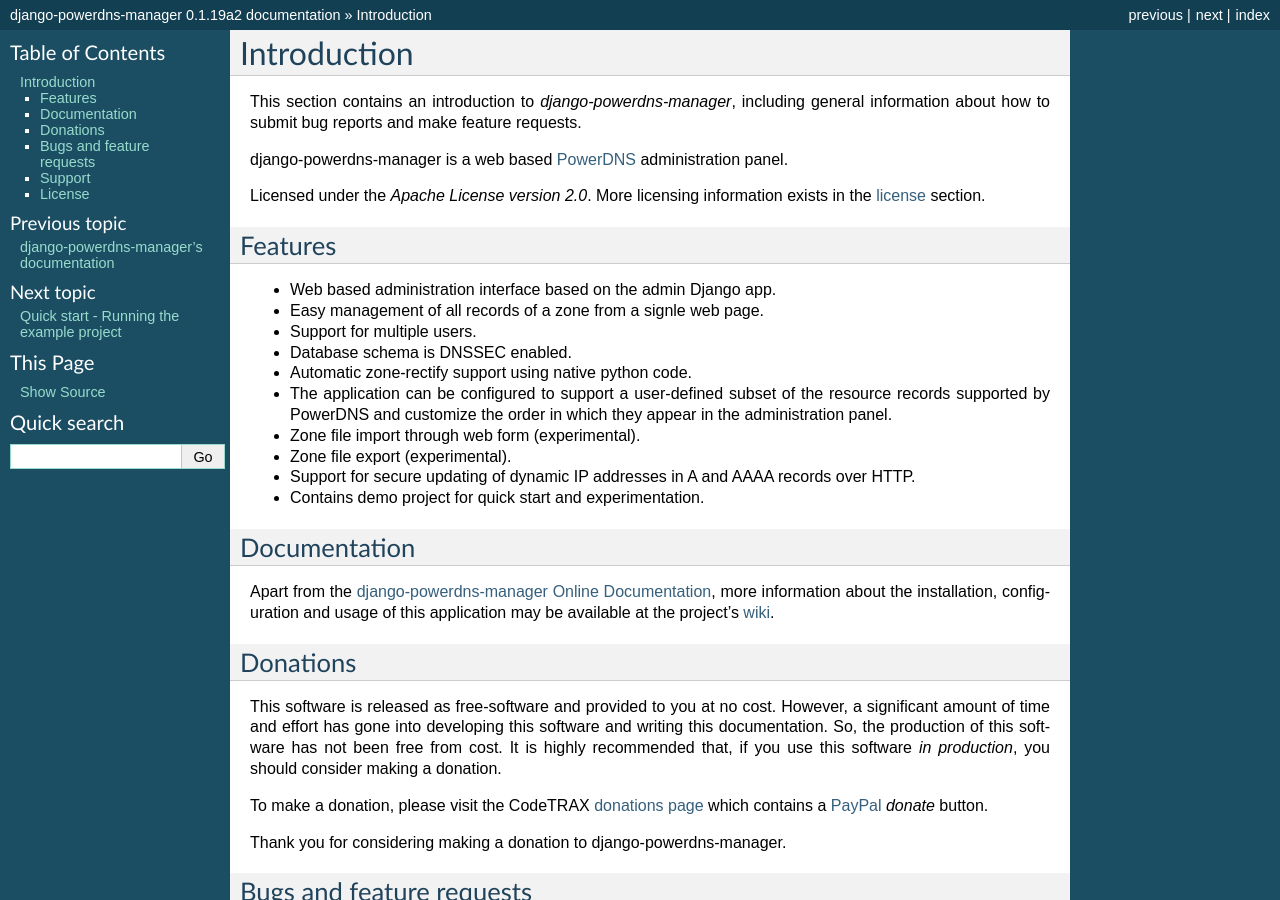
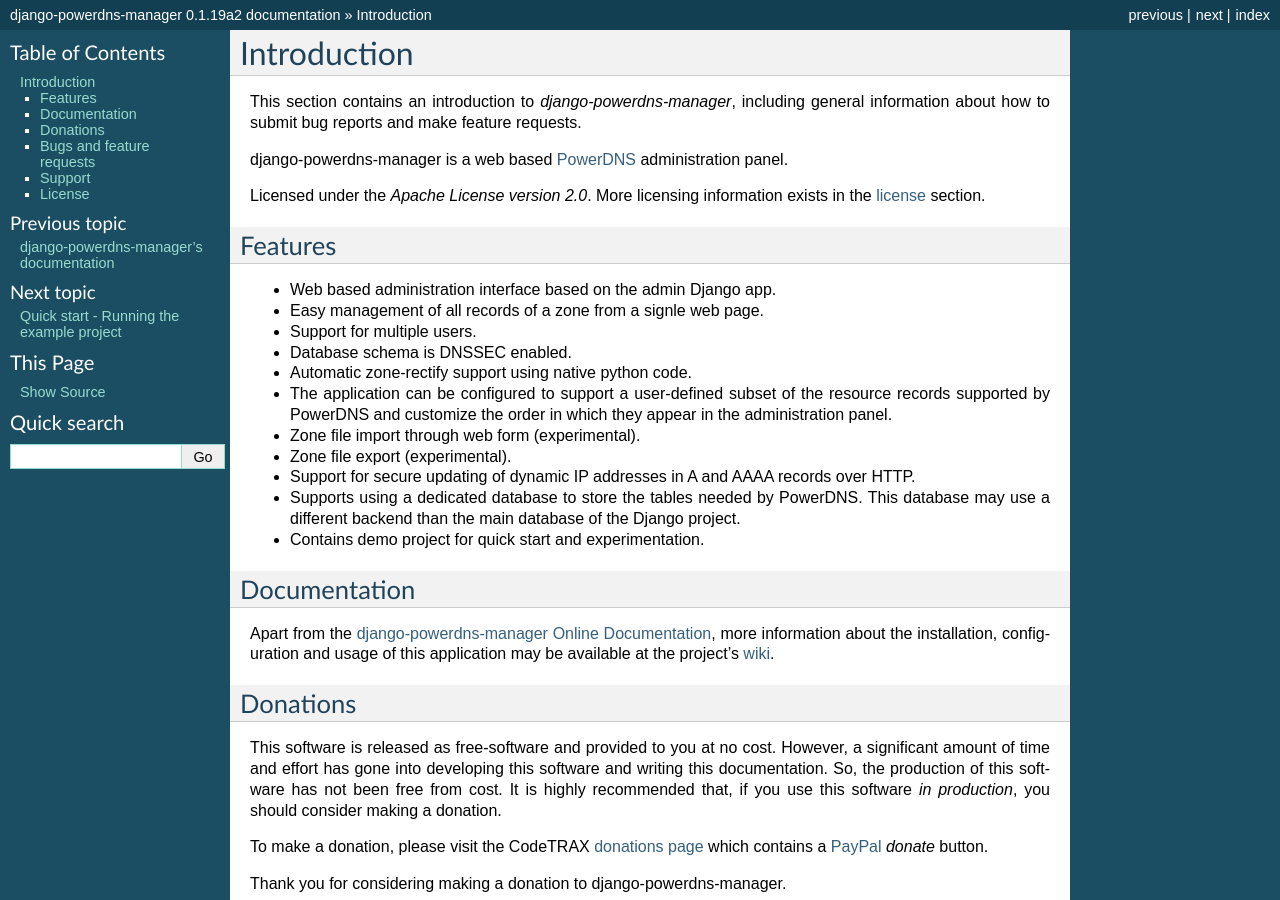
Before and after one commit to kumina/django-powerdns-manager, a Sphinx documentation site: the page built from docs/introduction.rst, in a window 1280 px wide and 900 px high. Built offline with Sphinx 7.4.7, drawn with Linux system fonts in a browser that asks for light colours.

Commit message:
Updated features.

```diff
--- a/docs/introduction.rst
+++ b/docs/introduction.rst
@@ -29,6 +29,9 @@
 - Zone file export (experimental).
 - Support for secure updating of dynamic IP addresses in A and AAAA records
   over HTTP.
+- Supports using a dedicated database to store the tables needed by PowerDNS.
+  This database may use a different backend than the main database of the
+  Django project.
 - Contains demo project for quick start and experimentation.
 
 
```
Also changed, not shown: 1 other file.
